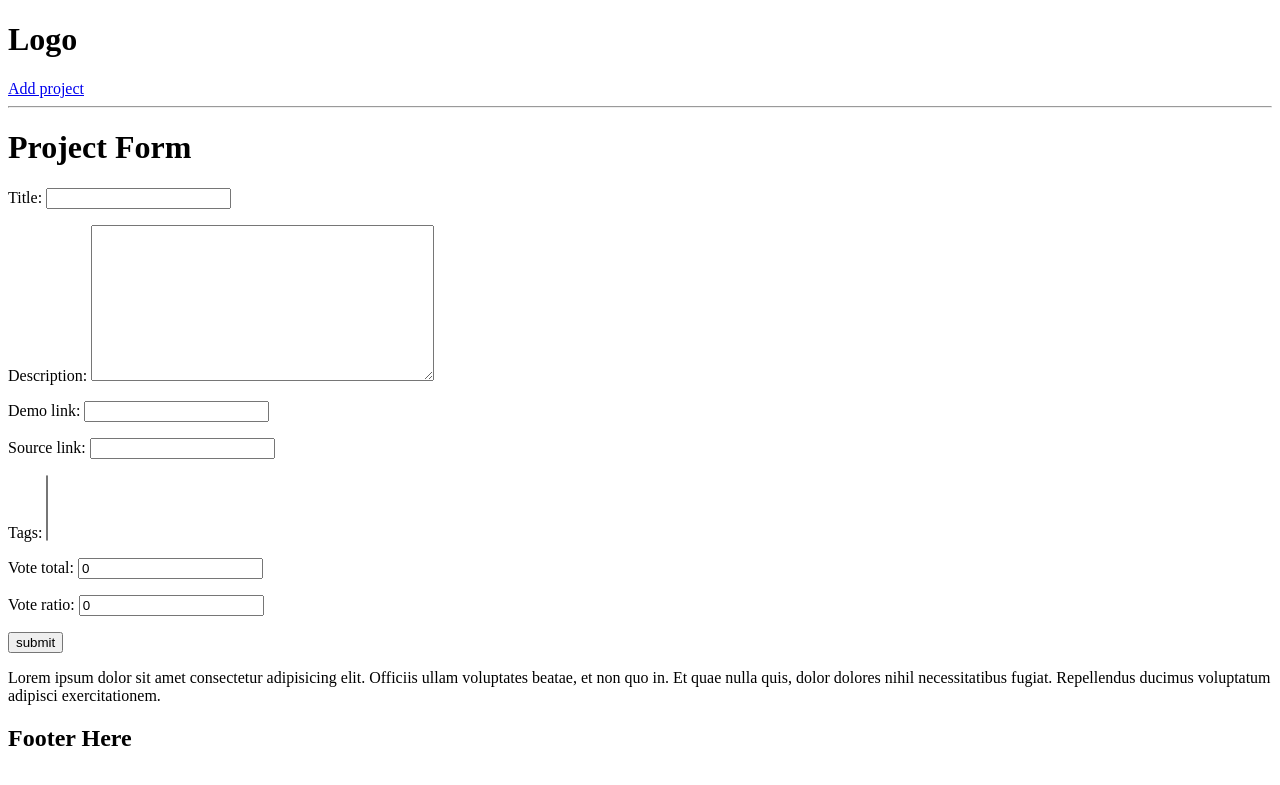
After one commit to IamRidoyRoy/DeveloperBD, a Django app: page /create-project/ in a window 1280 px wide. The commit adds this page. Shown: the top 785 px of the page. Run offline with Django 4.2, Linux system fonts and the light colour scheme; data that the repository does not hold is empty.

Commit message:
Created Django Model Form

```diff
--- /dev/null
+++ b/projects/forms.py
@@ -0,0 +1,7 @@
+from django.forms import ModelForm
+from .models import Project
+
+class ProjectForm(ModelForm):
+    class Meta:
+        model = Project
+        fields = '__all__'
--- /dev/null
+++ b/projects/templates/project/project_form.html
@@ -0,0 +1,13 @@
+{% extends 'main.html' %}
+
+{% block content %}
+
+<h1>Project Form</h1>
+<form method="POST">
+
+    {% csrf_token %}
+    {{form.as_p}}
+    <input type="submit" value="submit">
+
+</form>
+{% endblock  %}
--- a/projects/templates/project/projects.html
+++ b/projects/templates/project/projects.html
@@ -36,7 +36,7 @@
                 <td><a href="{% url 'projects' projects.id %}">View</a></td>
         </tr>
         {% endfor %}
-</table>ss
+</table>
 <h1>All Projects</h1>
 <hr>
 <ul>
--- a/projects/urls.py
+++ b/projects/urls.py
@@ -2,7 +2,7 @@ from . import views
 from django.urls import path
 
 urlpatterns = [
-    path('', views.project, name = 'project'),
-    path('singleproject/<str:pk>/', views.singleproject, name = 'projects'),
-
-   ]
+    path('', views.project, name='project'),
+    path('singleproject/<str:pk>/', views.singleproject, name='projects'),
+    path('create-project/', views.createProject, name='create-project')
+]
--- a/projects/views.py
+++ b/projects/views.py
@@ -1,37 +1,12 @@
+from multiprocessing import context
 from pydoc import describe
 from turtle import title
 from django.shortcuts import render
-
 # Create your views here.
 from unicodedata import name
 from django.shortcuts import HttpResponse
 from .models import Project
-
-
-def about(request):
-    return render(request, 'about.html')
-
-
-list_dict = [
-    {
-        'id': 1,
-        'title': 'E-commerce project',
-        'description': 'This is a full featured e-commerce website'
-    },
-    {
-        'id': 2,
-        'title': 'Blog Web',
-        'description': 'This is public blogsite'
-    },
-
-    {
-        'id': 3,
-        'title': 'Python web',
-        'description': 'This website for learning python'
-    },
-
-
-]
+from .forms import ProjectForm
 
 
 def project(request):
@@ -47,3 +22,9 @@ def singleproject(request, pk):
         'projectobj': projectobj,
     },
     )
+
+
+def createProject(request):
+    form = ProjectForm()
+    context = {'form': form}
+    return render(request, "project/project_form.html", context)
--- a/templates/includes/navbar.html
+++ b/templates/includes/navbar.html
@@ -1,2 +1,3 @@
 <h1>Logo</h1>
+<a href="{% url 'create-project' %}">Add project</a>
 <hr>
```
